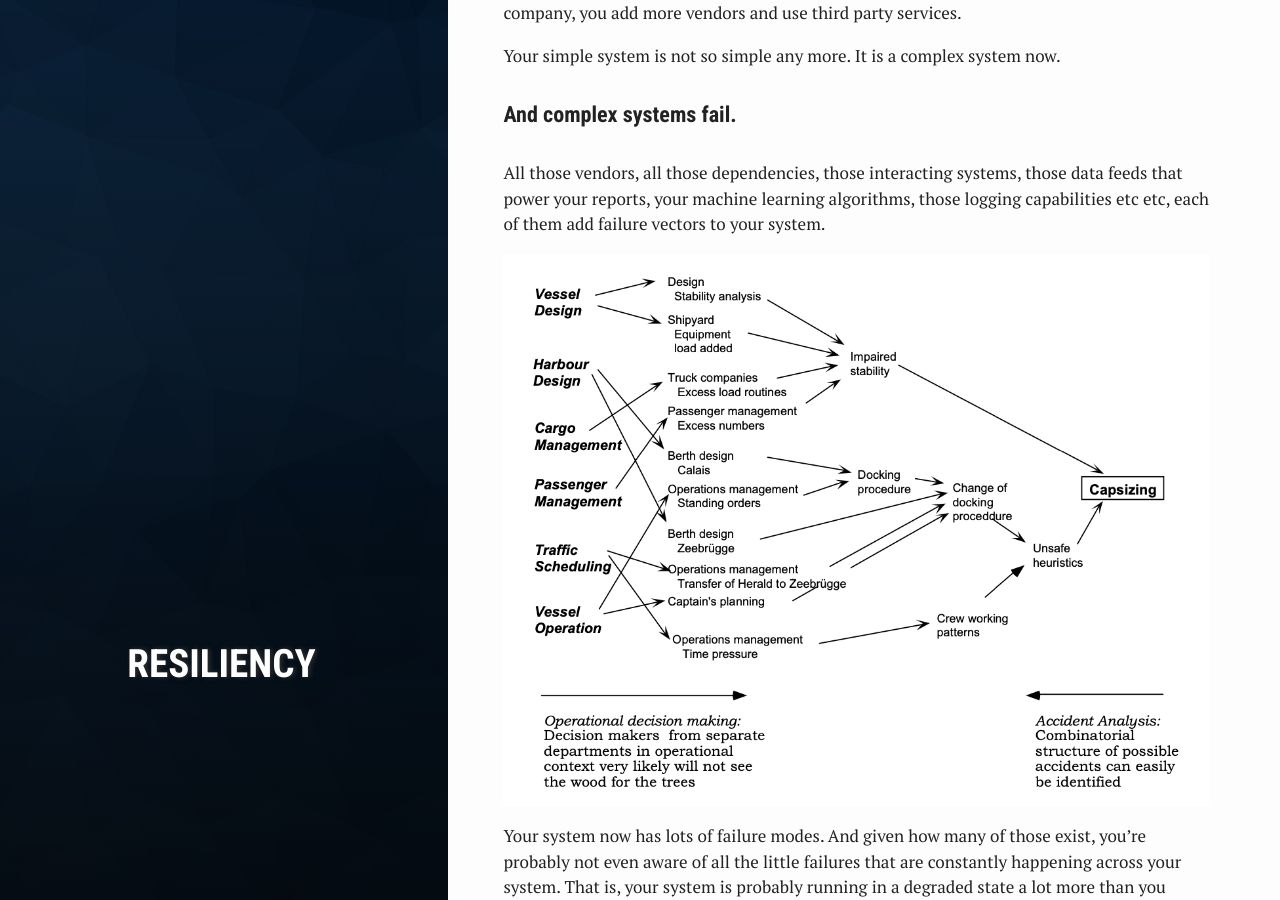
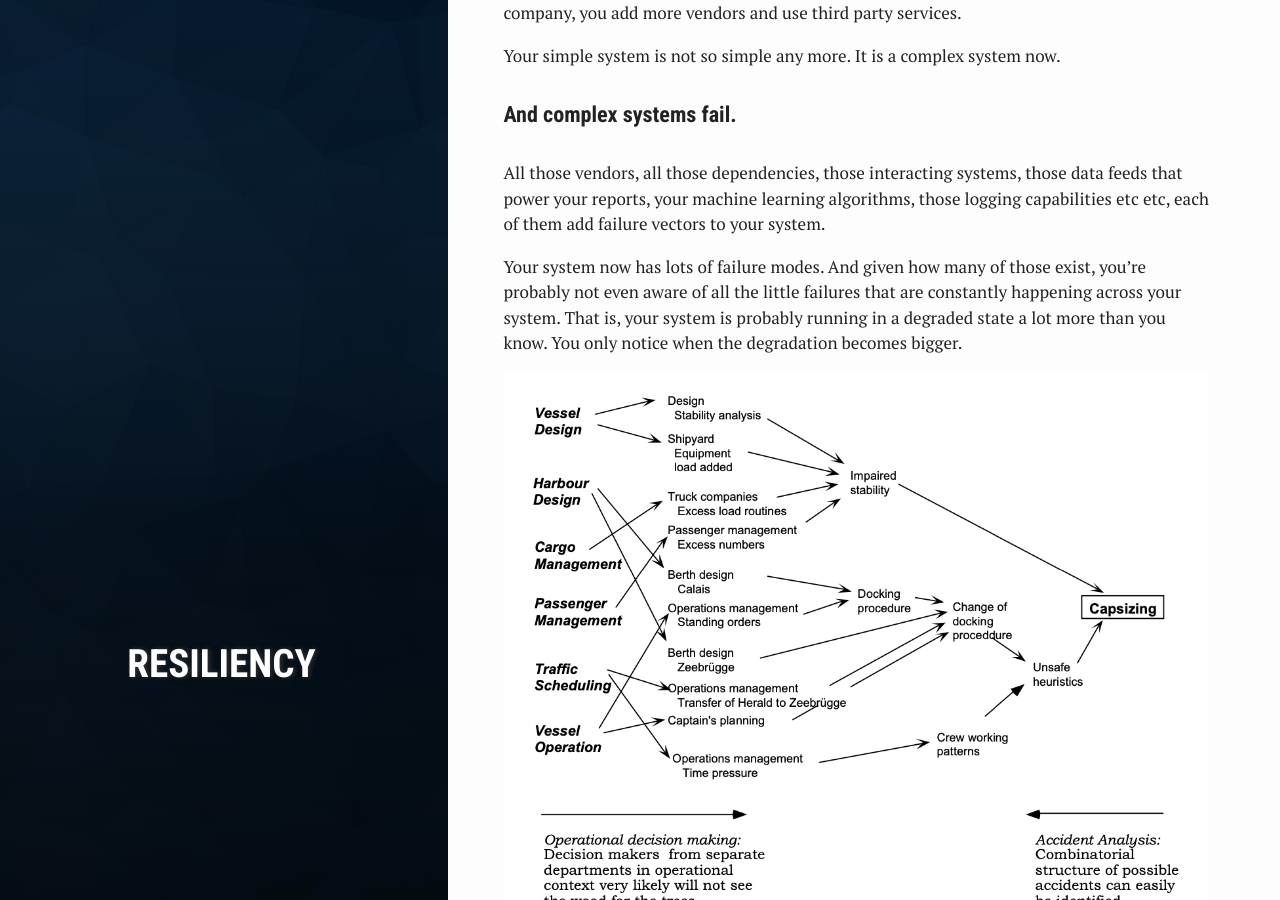
Before and after one commit to qapage/qapage.github.io, a Jekyll site: the page built from _posts/2022-05-15-Resiliency-A-Competitive-Advantage.md, in a window 1280 px wide and 900 px high, scrolled down 410 px. Built offline with Jekyll 4.4.1, drawn with Linux system fonts in a browser that asks for light colours.

Commit message:
adding more content

```diff
--- a/_posts/2022-05-15-Resiliency-A-Competitive-Advantage.md
+++ b/_posts/2022-05-15-Resiliency-A-Competitive-Advantage.md
@@ -16,9 +16,9 @@ Your simple system is not so simple any more. It is a complex system now.
 #### And complex systems fail.
 All those vendors, all those dependencies, those interacting systems, those data feeds that power your reports, your machine learning algorithms, those logging capabilities etc etc, each of them add failure vectors to your system.
 
+Your system now has lots of failure modes. And given how many of those exist, you're probably not even aware of all the little failures that are constantly happening across your system. That is, your system is probably running in a degraded state a lot more than you know. You only notice when the degradation becomes bigger.
+
 ![placeholder](/assets/images/The_Complex_pattern_of_the_Zeebrugge_accident.png)
-
-Your system now has lots of failure modes. And given how many of those exist, you're probably not even aware of all the little failures that are constantly happening across your system. That is, your system is probably running in a degraded state a lot more than you know. You only notice when the degradation becomes bigger.
 
 Figure 2 shows a causal tree derived from the Zeebrügge accident where several decision makers at different times, in different parts of a shipping company, all are striving locally to optimise cost effectiveness and thus are preparing the stage for an accident. The dynamic flow of events can then be released by a single human act.
 
```
